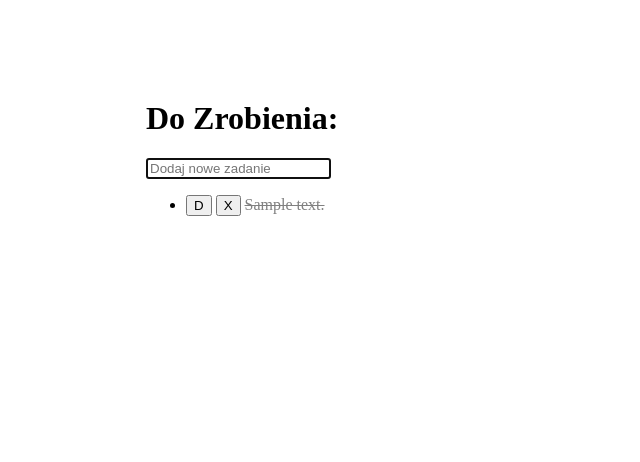
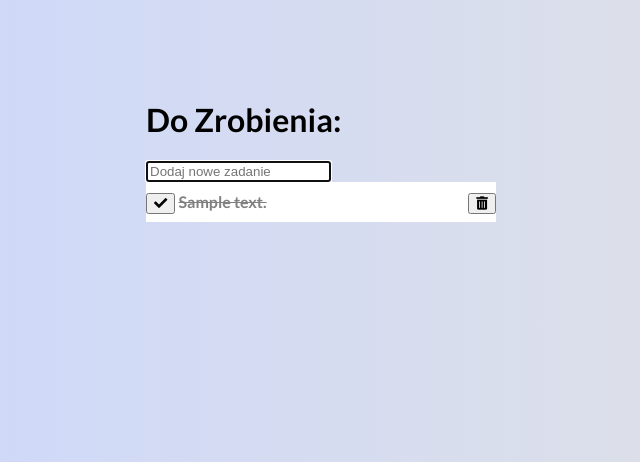
Before and after one commit to pkedzierski88/Todo_List, a Node server app: page /todos in a window 1280 px wide. Shown: the top 462 px of the page, without its empty margins (319-959 px from the left). Run offline with Node 20, Linux system fonts and the light colour scheme; tables that the repository leaves empty hold one stand-in row (values such as "Sample post"); some libraries are stand-ins or nearby versions.

Commit message:
refactor kodu, fontawesome, googlefonts, styling

```diff
--- a/public/stylesheets/style.css
+++ b/public/stylesheets/style.css
@@ -1,6 +1,26 @@
-#container {
-  width: 350px;
-  margin: 100px auto;
+body {
+  font-family: 'Lato', serif;
+  font-weight: 700;
+  background: linear-gradient(to left, #E2E2E2, #C9D6FF);
+}
+
+ul {
+  list-style: none;
+  margin: 0;
+  padding: 0
+}
+
+li {
+  background:white;
+  line-height: 40px;
+}
+
+li:nth-child(2n) {
+  background: lightgrey;
+}
+
+li > form {
+  display: inline;
 }
 
 .completed {
@@ -8,6 +28,7 @@
   text-decoration: line-through;
 }
 
-li > form {
-  display: inline;
+#container {
+  width: 350px;
+  margin: 100px auto;
 }
--- a/views/index.ejs
+++ b/views/index.ejs
@@ -7,25 +7,22 @@
   </form>
   <ul>
     <% todos.forEach((todo) => { %>
-      <% if(todo.isDone === true) { %>
-        <li>
+      <li>
+        <% if(todo.isDone === true) { %>
           <form class="updateForm" action="/todos/<%= todo._id %>?_method=PUT" method="POST">
-            <button class="updateButton">D</button>
+            <button class="updateButton"><i class="fas fa-check"></i></button>
           </form>
-          <form class="deleteForm" action="/todos/<%= todo._id %>?_method=DELETE" method="POST">
-            <button class="deleteButton">X</button>
-          </form> <span class="completed"><%= todo.text %></span>
-        </li>
-      <% } else { %>
-        <li>
+          <span class="completed"> <%= todo.text %></span>
+        <% } else { %>
           <form class="updateForm" action="/todos/<%= todo._id %>?_method=PUT" method="POST">
-            <button class="updateButton">D</button>
+            <button class="updateButton"><i class="far fa-circle"></i></button>
           </form>
-          <form class="deleteForm" action="/todos/<%= todo._id %>?_method=DELETE" method="POST">
-            <button class="deleteButton">X</button>
-          </form> <span><%= todo.text %></span>
-        </li>
-      <% } %>
+          <span> <%= todo.text %></span>
+        <% } %>
+        <form style="float: right;" class="deleteForm" action="/todos/<%= todo._id %>?_method=DELETE" method="POST">
+          <button class="deleteButton"><i class="fas fa-trash-alt"></i></button>
+        </form>
+      </li>
     <% }); %>
   </ul>
 </div>
--- a/views/partials/header.ejs
+++ b/views/partials/header.ejs
@@ -3,6 +3,9 @@
   <head>
     <meta charset="UTF-8">
     <meta name="viewport" content="width=device-width, initial-scale=1.0">
+    <link rel="preconnect" href="https://fonts.gstatic.com">
+    <link href="https://fonts.googleapis.com/css2?family=Lato:wght@400;700&display=swap" rel="stylesheet">
+    <link rel="stylesheet" href="https://use.fontawesome.com/releases/v5.14.0/css/all.css" integrity="sha384-HzLeBuhoNPvSl5KYnjx0BT+WB0QEEqLprO+NBkkk5gbc67FTaL7XIGa2w1L0Xbgc" crossorigin="anonymous">
     <link rel="stylesheet" href="/stylesheets/style.css">
     <title>Lista Zadań</title>
   </head>
```
